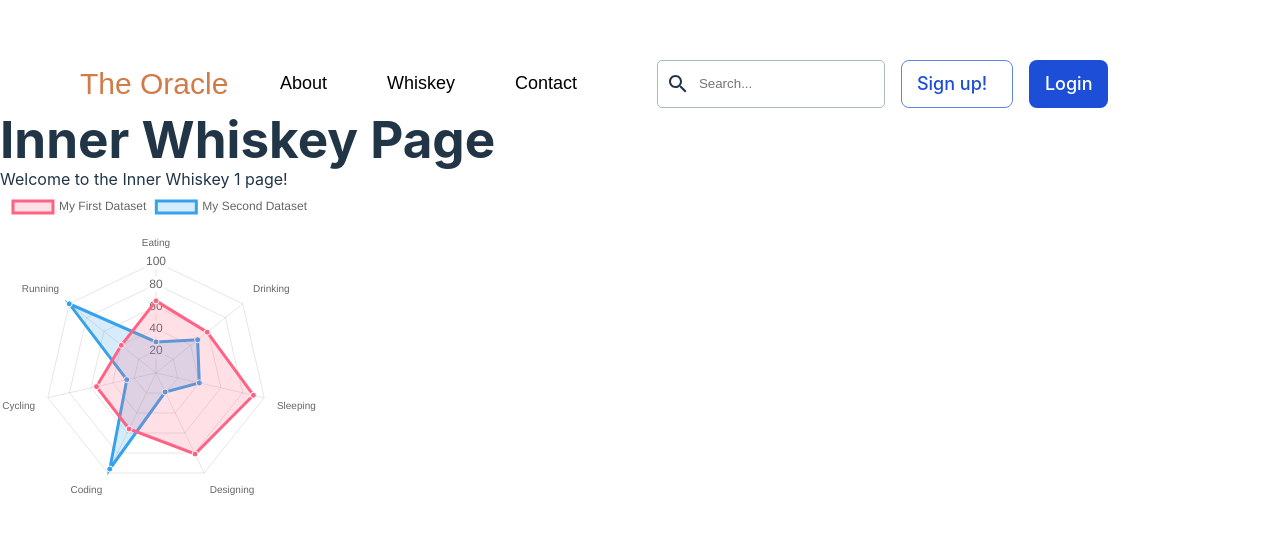
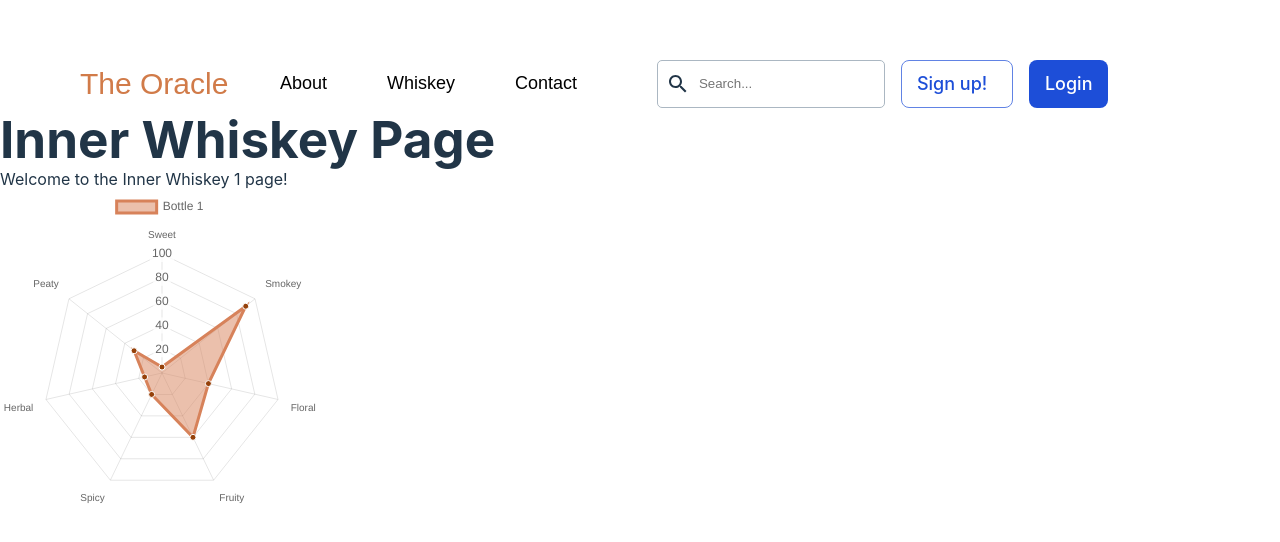
Before and after one commit to RAYMUNDOOOO/savior-iq, a React (Vite) app: page /whiskey/1 in a window 1280 px wide. Shown: the part 124-666 px from the top of the page. Built offline with nearby package versions, Linux system fonts and the light colour scheme.

Commit message:
dynamically import data to radarchart
- refreshes data for radar chart
- grabs data according to id

```diff
--- a/src/pages/InnerWhiskey.jsx
+++ b/src/pages/InnerWhiskey.jsx
@@ -5,43 +5,7 @@ import SideFilter from "../components/SideFilter";
 import { useParams } from "react-router-dom";
 import { RadarChart } from "../components/RadarChart";
 import { Radar } from "react-chartjs-2";
-// import data from "../chemicals/0.jsx";
-
-const data = {
-  labels: [
-    "Eating",
-    "Drinking",
-    "Sleeping",
-    "Designing",
-    "Coding",
-    "Cycling",
-    "Running",
-  ],
-  datasets: [
-    {
-      label: "My First Dataset",
-      data: [65, 59, 90, 81, 56, 55, 40],
-      fill: true,
-      backgroundColor: "rgba(255, 99, 132, 0.2)",
-      borderColor: "rgb(255, 99, 132)",
-      pointBackgroundColor: "rgb(255, 99, 132)",
-      pointBorderColor: "#fff",
-      pointHoverBackgroundColor: "#fff",
-      pointHoverBorderColor: "rgb(255, 99, 132)",
-    },
-    {
-      label: "My Second Dataset",
-      data: [28, 48, 40, 19, 96, 27, 100],
-      fill: true,
-      backgroundColor: "rgba(54, 162, 235, 0.2)",
-      borderColor: "rgb(54, 162, 235)",
-      pointBackgroundColor: "rgb(54, 162, 235)",
-      pointBorderColor: "#fff",
-      pointHoverBackgroundColor: "#fff",
-      pointHoverBorderColor: "rgb(54, 162, 235)",
-    },
-  ],
-};
+import { getData } from "../tables/whiskey";
 
 function InnerWhiskey() {
   const params = useParams();
@@ -65,6 +29,27 @@ function InnerWhiskey() {
   // }, [params.id]);
   // const history = useHistory();
 
+  const [data, setData] = useState(getData());
+  // const data = getData();
+
+  //fetch data asynchronously when the component mounts or when the 'params.id' value changes
+  //re-run whenever the 'params.id' value changes
+  useEffect(() => {
+    const fetchData = async () => {
+      try {
+        const fetchedData = await getData();
+        setData(fetchedData);
+      } catch (error) {
+        console.error("Error fetching data:", error);
+      }
+    };
+
+    fetchData();
+  }, [params.id]);
+
+  console.log(getData(params.id));
+  console.log(params.id);
+
   const handlePointClick = (event, elements) => {
     if (elements.length > 0) {
       const clickedDatasetIndex = elements[0].datasetIndex;
@@ -85,7 +70,7 @@ function InnerWhiskey() {
       <div id="radar-chart" style={{ height: "40vh", width: "80vw" }}>
         {data && (
           <RadarChart
-            data={data}
+            data={data[params.id]}
             options={{
               onClick: handlePointClick,
             }}
--- /dev/null
+++ b/src/tables/whiskey.jsx
@@ -0,0 +1,112 @@
+const generateRandomData = () => {
+  const randomData = [];
+  for (let i = 0; i < 7; i++) {
+    randomData.push(Math.floor(Math.random() * 101)); // Generates random number between 0 and 100
+  }
+  return randomData;
+};
+
+const data = [
+  {
+    //0
+    labels: ["Sweet", "Smokey", "Floral", "Fruity", "Spicy", "Herbal", "Peaty"],
+    datasets: [
+      {
+        label: "Bottle 0",
+        data: [65, 59, 90, 81, 56, 55, 40],
+        fill: true,
+        backgroundColor: "rgba(215, 130, 90, 0.5)",
+        borderColor: "rgb(215, 130, 90)",
+        pointBackgroundColor: "rgb(150, 65, 10)",
+        pointBorderColor: "#fff",
+        pointHoverBackgroundColor: "#fff",
+        pointHoverBorderColor: "rgb(255, 99, 132)",
+      },
+      //       {
+      //         label: "My Second Dataset",
+      //         data: [28, 48, 40, 19, 96, 27, 100],
+      //         fill: true,
+      //         backgroundColor: "rgba(54, 162, 235, 0.2)",
+      //         borderColor: "rgb(54, 162, 235)",
+      //         pointBackgroundColor: "rgb(54, 162, 235)",
+      //         pointBorderColor: "#fff",
+      //         pointHoverBackgroundColor: "#fff",
+      //         pointHoverBorderColor: "rgb(54, 162, 235)",
+      //       },
+    ],
+  },
+  {
+    //1
+    labels: ["Sweet", "Smokey", "Floral", "Fruity", "Spicy", "Herbal", "Peaty"],
+    datasets: [
+      {
+        label: "Bottle 1",
+        data: [5, 90, 40, 60, 20, 15, 30],
+        fill: true,
+        backgroundColor: "rgba(215, 130, 90, 0.5)",
+        borderColor: "rgb(215, 130, 90)",
+        pointBackgroundColor: "rgb(150, 65, 10)",
+        pointBorderColor: "#fff",
+        pointHoverBackgroundColor: "#fff",
+        pointHoverBorderColor: "rgb(255, 99, 132)",
+      },
+    ],
+  },
+  {
+    //2
+    labels: ["Sweet", "Smokey", "Floral", "Fruity", "Spicy", "Herbal", "Peaty"],
+    datasets: [
+      {
+        label: "Bottle 2",
+        data: generateRandomData(),
+        fill: true,
+        backgroundColor: "rgba(215, 130, 90, 0.5)",
+        borderColor: "rgb(215, 130, 90)",
+        pointBackgroundColor: "rgb(150, 65, 10)",
+        pointBorderColor: "#fff",
+        pointHoverBackgroundColor: "#fff",
+        pointHoverBorderColor: "rgb(255, 99, 132)",
+      },
+    ],
+  },
+  {
+    //3
+    labels: ["Sweet", "Smokey", "Floral", "Fruity", "Spicy", "Herbal", "Peaty"],
+    datasets: [
+      {
+        label: "Bottle 3",
+        data: generateRandomData(),
+        fill: true,
+        backgroundColor: "rgba(215, 130, 90, 0.5)",
+        borderColor: "rgb(215, 130, 90)",
+        pointBackgroundColor: "rgb(150, 65, 10)",
+        pointBorderColor: "#fff",
+        pointHoverBackgroundColor: "#fff",
+        pointHoverBorderColor: "rgb(255, 99, 132)",
+      },
+    ],
+  },
+  {
+    //4
+    labels: ["Sweet", "Smokey", "Floral", "Fruity", "Spicy", "Herbal", "Peaty"],
+    datasets: [
+      {
+        label: "Bottle 4",
+        data: generateRandomData(),
+        fill: true,
+        backgroundColor: "rgba(215, 130, 90, 0.5)",
+        borderColor: "rgb(215, 130, 90)",
+        pointBackgroundColor: "rgb(150, 65, 10)",
+        pointBorderColor: "#fff",
+        pointHoverBackgroundColor: "#fff",
+        pointHoverBorderColor: "rgb(255, 99, 132)",
+      },
+    ],
+  },
+];
+
+const getData = () => {
+  return data;
+};
+
+export { getData };
```
